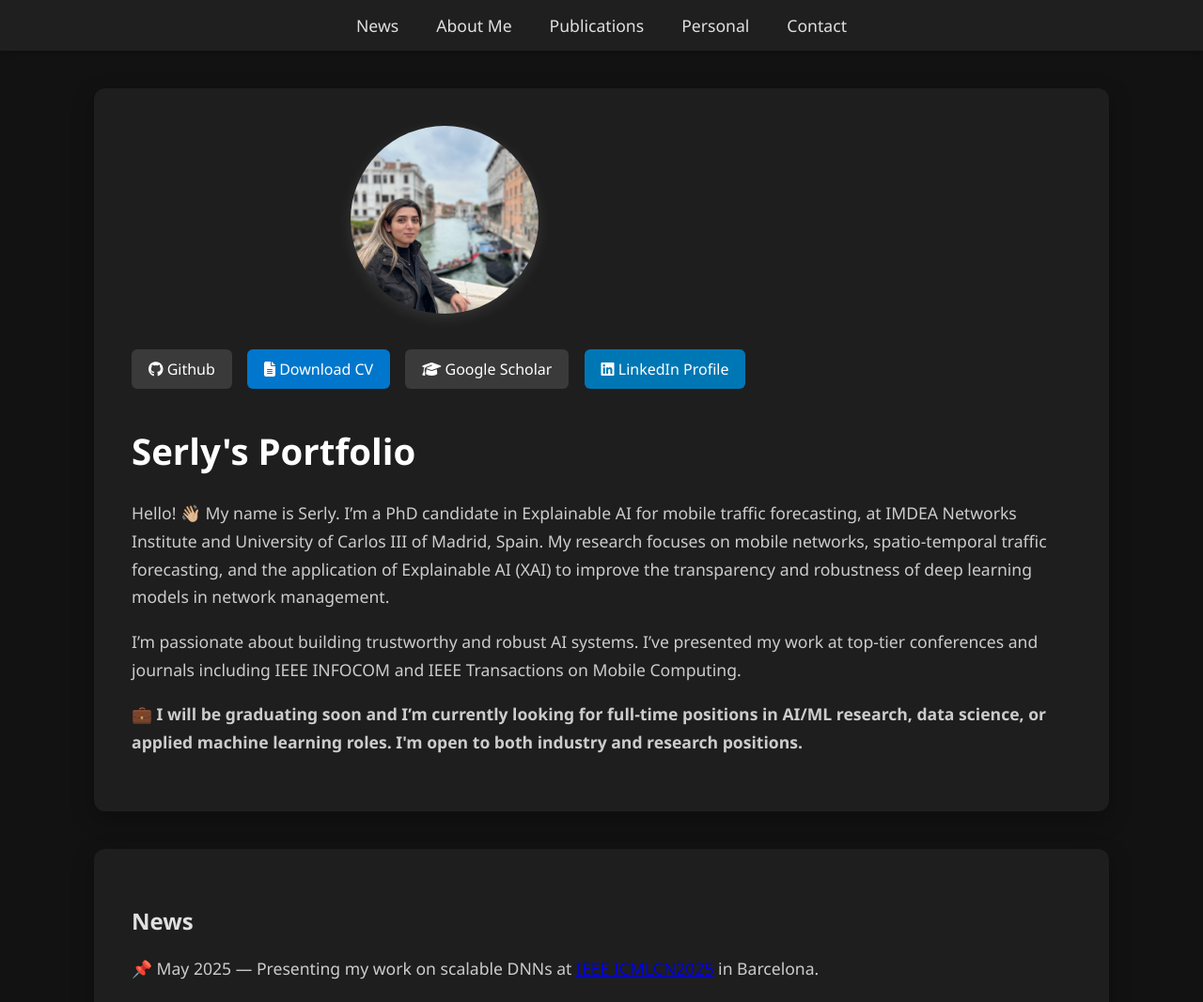
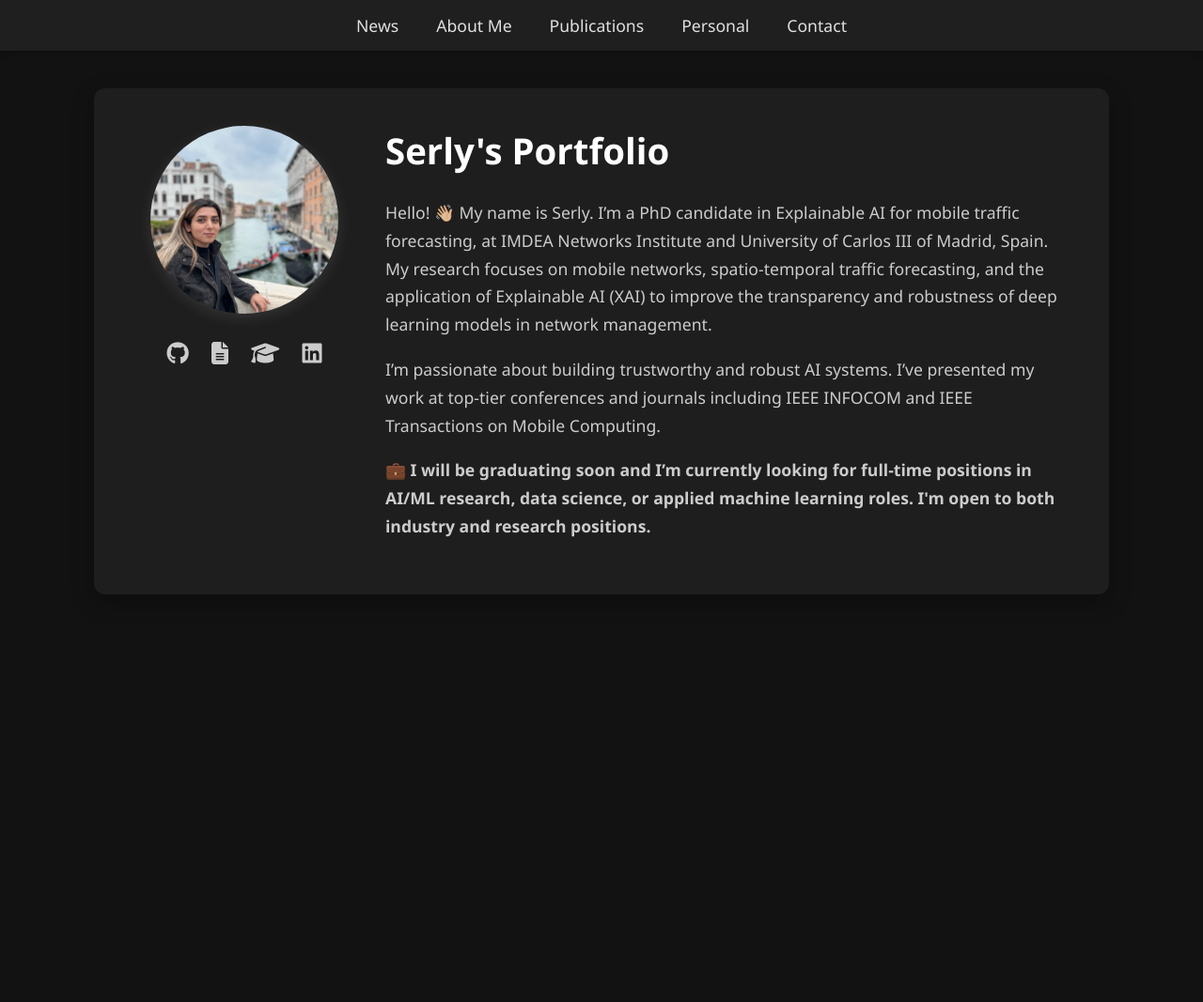
Before and after one commit to serly93/serly93.github.io, a plain HTML site: page index.html in a window 1280 px wide. Shown: the top 1067 px of the page at 94% size. After the commit the page ends 800 px from the top, so only its background shows below. Drawn offline with Linux system fonts and the light colour scheme.

Commit message:
aligning

```diff
--- a/index.html
+++ b/index.html
@@ -4,8 +4,7 @@
   <meta charset="UTF-8" />
   <meta name="viewport" content="width=device-width, initial-scale=1.0"/>
   <title>Serly Moghadas Gholian</title>
-  <script src="https://kit.fontawesome.com/6b60e8cd55.js" crossorigin="anonymous"></script>
-
+  <link rel="stylesheet" href="https://cdnjs.cloudflare.com/ajax/libs/font-awesome/6.5.0/css/all.min.css">
   <style>
     body {
       font-family: 'Segoe UI', sans-serif;
@@ -14,6 +13,7 @@
       margin: 0;
       padding: 0;
     }
+
     nav {
       background: #1f1f1f;
       padding: 15px 30px;
@@ -23,14 +23,17 @@
       font-size: 1.1em;
       box-shadow: 0 2px 8px rgba(0,0,0,0.3);
     }
+
     nav a {
       color: #e0e0e0;
       text-decoration: none;
       font-weight: 500;
     }
+
     nav a:hover {
       text-decoration: underline;
     }
+
     .container {
       max-width: 1000px;
       margin: 40px auto;
@@ -39,74 +42,52 @@
       border-radius: 12px;
       box-shadow: 0 8px 24px rgba(0,0,0,0.3);
       display: flex;
-      gap: 40px;
       align-items: flex-start;
+      gap: 30px;
       flex-wrap: wrap;
     }
+
+    .left-side {
+      flex: 0 0 240px;
+      text-align: center;
+    }
+
     .profile-pic {
       width: 200px;
       height: 200px;
       object-fit: cover;
       border-radius: 50%;
       box-shadow: 0 4px 16px rgba(255, 255, 255, 0.1);
-      flex-shrink: 0;
-      margin: 0 auto;
-      display: block;
+      margin-bottom: 20px;
     }
+
+    .icon-links a {
+      margin: 0 10px;
+      font-size: 1.5em;
+      color: #ccc;
+      text-decoration: none;
+      transition: color 0.2s ease;
+    }
+
+    .icon-links a:hover {
+      color: #1e90ff;
+    }
+
     .bio {
       flex: 1;
       min-width: 300px;
     }
+
     h1 {
       margin-top: 0;
       font-size: 2.4em;
       color: #ffffff;
     }
+
     p {
       font-size: 1.1em;
       line-height: 1.7;
       color: #ccc;
-    }
-    .links {
-      margin-top: 30px;
-    }
-    .links a {
-      display: inline-block;
-      margin: 8px 12px 0 0;
-      padding: 10px 18px;
-      border-radius: 6px;
-      text-decoration: none;
-      font-weight: 500;
-      font-size: 1em;
-      transition: background 0.2s ease;
-    }
-    .github {
-      background: #3a3a3a;
-      color: white;
-    }
-    .github:hover {
-      background: #575757;
-    }
-    .cv {
-      background: #0077cc;
-      color: white;
-    }
-    .cv:hover {
-      background: #005fa3;
-    }
-    .scholar {
-      background: #3a3a3a;
-      color: white;
-    }
-    .scholar:hover {
-      background: #575757;
-    }
-    .linkedin {
-      background: #0077b5;
-      color: white;
-    }
-    .linkedin:hover {
-      background: #005582;
     }
   </style>
 </head>
@@ -123,26 +104,15 @@
 
   <!-- Main Content -->
   <div class="container" id="about">
-    <!-- Left column: Image + Links -->
-    <div style="flex-shrink: 0; text-align: center;">
+    <div class="left-side">
       <img src="serly.jpg" alt="Serly Moghadas" class="profile-pic">
-      <div class="links">
-        <a href="https://github.com/serly93" target="_blank" class="github">
-          <i class="fab fa-github"></i> Github
-        </a>
-        <a href="cv.pdf" class="cv" download>
-          <i class="fas fa-file-alt"></i> Download CV
-        </a>
-        <a href="https://scholar.google.com/citations?user=d9KKE0cAAAAJ&hl=en" target="_blank" class="scholar">
-          <i class="fas fa-graduation-cap"></i> Google Scholar
-        </a>
-        <a href="https://www.linkedin.com/in/serly-gholian/" target="_blank" class="linkedin">
-          <i class="fab fa-linkedin"></i> LinkedIn Profile
-        </a>
+      <div class="icon-links">
+        <a href="https://github.com/serly93" target="_blank"><i class="fab fa-github"></i></a>
+        <a href="cv.pdf" download><i class="fas fa-file-alt"></i></a>
+        <a href="https://scholar.google.com/citations?user=d9KKE0cAAAAJ&hl=en" target="_blank"><i class="fas fa-graduation-cap"></i></a>
+        <a href="https://www.linkedin.com/in/serly-gholian/" target="_blank"><i class="fab fa-linkedin"></i></a>
       </div>
     </div>
-
-    <!-- Right column: Bio -->
     <div class="bio">
       <h1>Serly's Portfolio</h1>
       <p>
@@ -160,42 +130,5 @@
     </div>
   </div>
 
-
-
-  <div class="container" id="news">
-    <div class="bio">
-      <h2>News</h2>
-      <p>📌 May 2025 — Presenting my work on scalable DNNs at <a href="https://icmlcn2025.ieee-icmlcn.org/" target="_blank">IEEE ICMLCN2025</a> in Barcelona. </p>
-    </div>
-  </div>
-  <div class="container" id="Publications">
-    <div class="bio">
-    <h2>Publications</h2>
-    <p>S. Moghadas Gholian, C. Fiandrino, and J. Widmer, “A scalable dnn training framework for traffic forecasting in mobile networks,” IEEE
-        International Conference on Machine Learning for Communication and Networking, IEEE ICMLCN 2025, Accepted for Publication.</p>
-    <p>S. Moghadas Gholian, C. Fiandrino, N. Vallina-Rodríguez, M. Fiore, and J. Widmer, “Deexp: Revealing model vulnerabilities for
-    spatio-temporal mobile traffic forecasting with explainable ai,” 6, IEEE Transactions on Mobile Computing, vol. 24, 2025, pp. 5245–5263. DOI: 10.1109/TMC.2025.3531544. </p>
-    <p>S. Moghadas, C. Fiandrino, A. Collet, G. Attanasio, M. Fiore, and J. Widmer, “Spotting deep neural network vulnerabilities in mobile
-    traffic forecasting with an explainable ai lens,” in IEEE INFOCOM 2023-IEEE Conference on Computer Communications, pp. 1–10. DOI:
-    10.1109/INFOCOM53939.2023.10228989. </p>
-    <p>S. Moghadas Gholian, C. Fiandrino, M. Fiore, and J. Widmer, “Exploiting explainable ai in exposing vulnerabilities of mobile 5g
-    networks,” in 13th IMDEA Networks Workshop: Quantum networks and quantum communications, 2023, pp. 1–1.</p>
-    </p>
-    </div>
-  <!-- </div>
-  <div class="container" id="Personal">
-    <div class="bio">
-    <h2>Personal</h2>
-    </div>
-  </div> -->
-  <div class="container" id="contact">
-    <div class="bio">
-      <h2>Contact</h2>
-      <p>Email: serly [dot] gholian [at] gmail [dot] com
-</p>
-      <p>Based in Madrid.</p>
-    </div>
-  </div>
-
 </body>
 </html>
```
